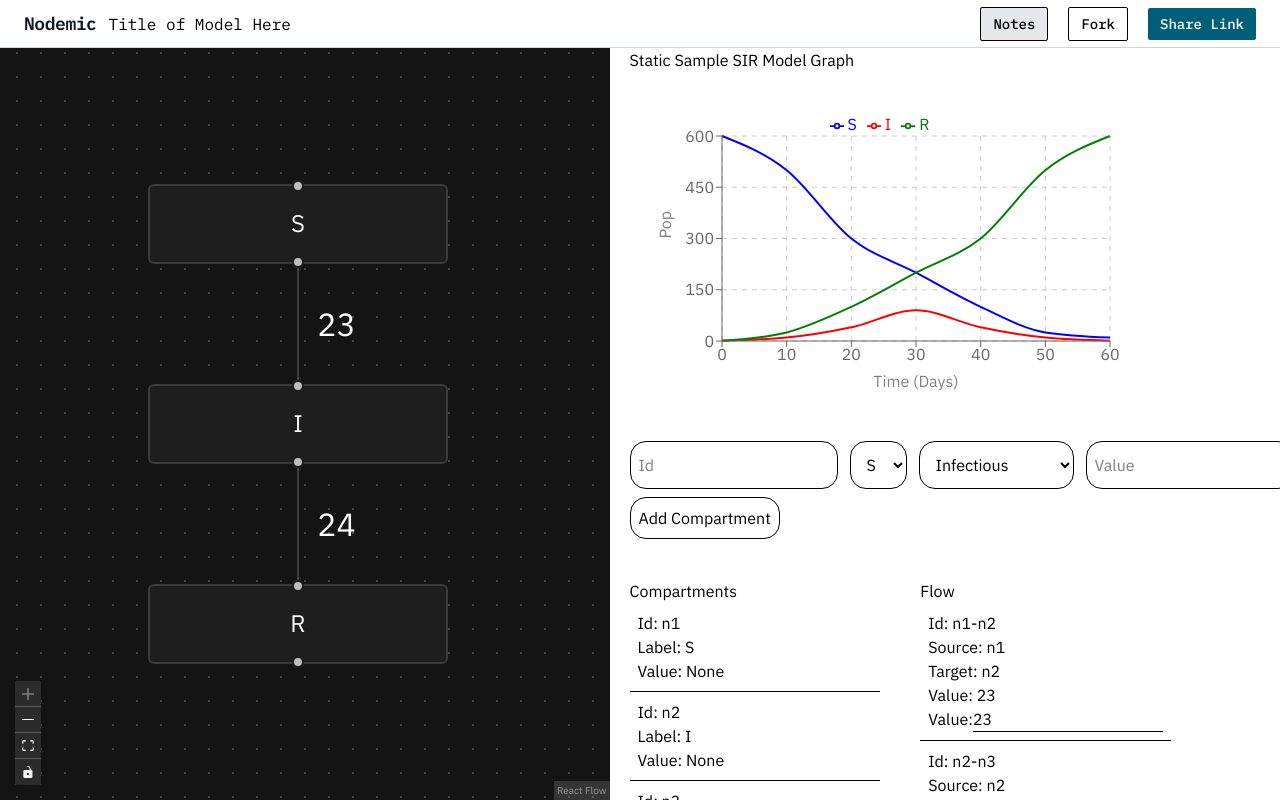
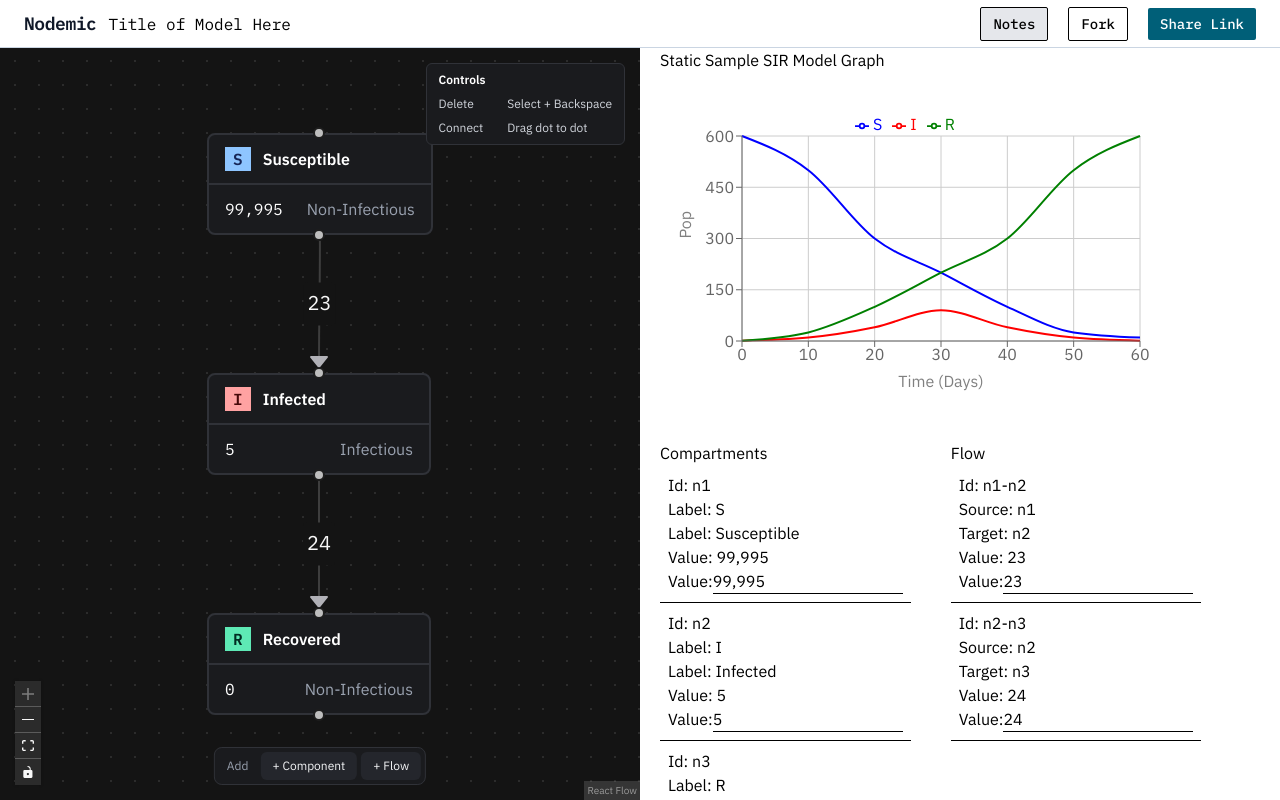
Before and after one commit to evaxliu/nodemic, a Next.js app: page /model in a window 1280 px wide. Built offline with nearby package versions, Linux system fonts and the light colour scheme.

Commit message:
Created custom component (node) type. Flow (edge) UI/UX, Canvas and Graph UI improvements. Component form visibility toggler.

```diff
--- a/src/components/Canvas.tsx
+++ b/src/components/Canvas.tsx
@@ -16,30 +16,58 @@ import {
   getOutgoers,
   getConnectedEdges,
   OnNodesDelete,
+  MarkerType,
+  Panel,
 } from '@xyflow/react';
 import CustomEdge from './CustomEdge';
 import Graph from './Graph';
+import { Button } from '@base-ui/react';
+import CustomNode from './CustomNode';
 
 // type InfectiousNode = Node<{ number: number }, 'infectious'>;
 // type NonInfectiousNode = Node<{ number: number }, 'Non-infectious'>;
+
+const nodeTypes = {
+  'custom': CustomNode
+}
 
 const edgeTypes = {
   'custom': CustomEdge,
 };
 
 const initialNodes: Node[] = [
-  { id: 'n1', position: { x: 0, y: 0 }, data: { label: 'S' } },
-  { id: 'n2', position: { x: 0, y: 100 }, data: { label: 'I' } },
-  { id: 'n3', position: { x: 0, y: 200 }, data: { label: 'R' } }
+  { id: 'n1', position: { x: 0, y: 0 }, data: { name: 'Susceptible', symbol: "S", value: "99,995", infectious: false }, type: 'custom' },
+  { id: 'n2', position: { x: 0, y: 120 }, data: { name: 'Infected', symbol: "I", value: "5", infectious: true }, type: 'custom' },
+  { id: 'n3', position: { x: 0, y: 240 }, data: { name: 'Recovered', symbol: "R", value: "0", infectious: false }, type: 'custom' }
 ];
 const initialEdges: Edge[] = [
-  { id: 'n1-n2', source: 'n1', target: 'n2', data: { value: "23" }, type: 'custom', },
-  { id: 'n2-n3', source: 'n2', target: 'n3', data: { value: "24" }, type: 'custom', }
+  { id: 'n1-n2', source: 'n1', target: 'n2', data: { value: "23" }, type: 'custom',
+    markerEnd: {
+      type: MarkerType.ArrowClosed,
+      width: 20,
+      height: 20,
+    },
+  },
+  { id: 'n2-n3', source: 'n2', target: 'n3', data: { value: "24" }, type: 'custom',
+    markerEnd: {
+      type: MarkerType.ArrowClosed,
+      width: 20,
+      height: 20,
+    },
+  }
 ];
+
+const toolbarButton =
+  'cursor-pointer rounded-md bg-[#24262c] px-3 py-1.5 hover:bg-[#30333b]';
 
 export default function Canvas() {
   const [nodes, setNodes, onNodesChange] = useNodesState(initialNodes);
   const [edges, setEdges, onEdgesChange] = useEdgesState(initialEdges);
+  const [showModal, setShowModal] = useState<boolean>(false);
+
+  function toggleModal() {
+    setShowModal(!showModal);
+  }
 
   function createNewNode(e: React.FormEvent<HTMLFormElement>) {
     // Prevent the browser from reloading the page
@@ -99,6 +127,7 @@ export default function Canvas() {
         <ReactFlow
           nodes={nodes}
           edges={edges}
+          nodeTypes={nodeTypes}
           edgeTypes={edgeTypes}
           onNodesChange={onNodesChange}
           onEdgesChange={onEdgesChange}
@@ -108,11 +137,30 @@ export default function Canvas() {
           colorMode="dark"
         >
           <Controls />
-          <Background variant={BackgroundVariant.Dots} gap={12} size={1} />
+          <Background variant={BackgroundVariant.Cross} gap={12} size={1} />
+          <Panel
+            position="bottom-center"
+            className='flex items-center gap-1 rounded-lg border border-[#303238] bg-[#1a1b1e] p-1 text-xs text-gray-100'
+          >
+            <p className='select-none px-2 text-gray-400'>Add</p>
+            <Button className={toolbarButton} onClick={toggleModal}>+ Component</Button>
+            <Button className={toolbarButton}>+ Flow</Button>
+          </Panel>
+          <Panel
+            position='top-right'
+            className='grid select-none grid-cols-[auto_auto] gap-x-6 gap-y-2 rounded-md border border-[#303238] bg-[#1a1b1e] px-3 py-2 text-xs text-gray-300'
+          >
+            <p className='col-span-2 font-semibold text-white'>Controls</p>
+            <p>Delete</p>
+            <p>Select + Backspace</p>
+            <p>Connect</p>
+            <p>Drag dot to dot</p>
+          </Panel>
         </ReactFlow>
       </div>
       <div className='flex flex-col grow items-start overflow-y-auto'>
         <Graph nodes={nodes} edges={edges} />
+        <div className={showModal ? '' : 'hidden'}>
           <form onSubmit={createNewNode} className='flex flex-col items-start gap-2 m-5'>
             <div className='flex gap-3'>
               <input name="Id" className='border p-2 rounded-2xl' required placeholder='Id' />
@@ -129,14 +177,23 @@ export default function Canvas() {
             </div>
             <button type="submit" className='select-none cursor-pointer border p-2 rounded-2xl'>Add Compartment</button>
           </form>
+        </div>
         <div className='grid grid-cols-2'>
           <div className='m-5'>
             <p>Compartments</p>
             {nodes.map((node) =>
               <div key={node.id} className='border-b p-2'>
                 <p>Id: {node.id}</p>
-                <p>Label: {typeof node.data.label === 'string' ? node.data.label : 'None'}</p>
+                <p>Label: {typeof node.data.symbol === 'string' ? node.data.symbol : 'None'}</p>
+                <p>Label: {typeof node.data.name === 'string' ? node.data.name : 'None'}</p>
                 <p>Value: {typeof node.data.value === 'string' ? node.data.value : 'None'}</p>
+                Value:
+                <input
+                  name="Value"
+                  value={typeof node.data?.value === 'string' ? node.data.value : 'None'}
+                  className='border-b'
+                  onChange={e => onEdgeValueChange(node.id, e)}
+                />
               </div>
             )}
           </div>
--- a/src/components/CustomEdge.tsx
+++ b/src/components/CustomEdge.tsx
@@ -1,6 +1,6 @@
-import { getStraightPath, BaseEdge, type EdgeProps, type Edge, EdgeLabelRenderer } from '@xyflow/react';
+import { BaseEdge, type EdgeProps, type Edge, EdgeText, getBezierPath } from '@xyflow/react';
 
-type CustomEdge = Edge<{ value: number }, 'custom'>;
+type CustomEdge = Edge<{ value: string }, 'custom'>;
 
 export default function CustomEdge({
   id,
@@ -8,25 +8,44 @@ export default function CustomEdge({
   sourceY,
   targetX,
   targetY,
-  data
+  data,
+  selected,
+  markerEnd
 }: EdgeProps<CustomEdge>) {
-  const [edgePath, labelX, labelY] = getStraightPath({ sourceX, sourceY, targetX, targetY });
+  const [edgePath, labelX, labelY] = getBezierPath({ sourceX, sourceY, targetX, targetY });
+  const activeMarkerEnd = selected ? 'url(#selected-marker)' : markerEnd;
 
   return (
     <>
-      <BaseEdge id={id} path={edgePath} />
-      <EdgeLabelRenderer>
-        <p
-          style={{
-            position: 'absolute',
-            transform: `translate(50%, -50%) translate(${labelX}px,${labelY}px)`,
-            pointerEvents: 'all',
-          }}
-          className="nodrag nopan text-white"
-        >
-          {data?.value}
-        </p>
-      </EdgeLabelRenderer>
+      <svg style={{ position: 'absolute', top: 0, left: 0 }}>
+        <defs>
+          <marker
+            className="react-flow__arrowhead"
+            id="selected-marker"
+            markerWidth="20"
+            markerHeight="20"
+            viewBox="-10 -10 20 20"
+            markerUnits="userSpaceOnUse"
+            orient="auto-start-reverse"
+            refX="0"
+            refY="0"
+          >
+            <polyline
+              className="arrowclosed"
+              style={{
+                strokeWidth: 1,
+                stroke: '#FFCC00',
+                fill: '#FFCC00',
+              }}
+              strokeLinecap="round"
+              strokeLinejoin="round"
+              points="-5,-4 0,0 -5,4 -5,-4"
+            />
+          </marker>
+        </defs>
+      </svg>
+      <BaseEdge id={id} path={edgePath} markerEnd={activeMarkerEnd} label={data?.value} />
+      <EdgeText x={labelX} y={labelY} label={data?.value} />
     </>
   );
 }
--- /dev/null
+++ b/src/components/CustomNode.tsx
@@ -0,0 +1,47 @@
+import { Handle, Node, NodeProps, Position } from '@xyflow/react';
+import { useCallback } from 'react';
+
+type CustomNode = Node<{ name: string, symbol: string, value: number, infectious: boolean }, 'custom'>;
+
+const badgeColors: Record<string, string> = {
+  S: 'bg-blue-300 text-blue-950',
+  I: 'bg-red-300 text-red-950',
+  R: 'bg-emerald-300 text-emerald-950',
+};
+
+export default function CustomNode({ data, isConnectable, selected } : NodeProps<CustomNode>) {
+  const stateClasses = selected
+    ? 'border-[#A47DAB]'
+    : 'border-[#303238] hover:border-[#7a7d86] in-focus:border-[#5f6470]';
+  const badgeColor = badgeColors[data?.symbol] ?? 'bg-gray-300 text-gray-950';
+  // const onChange = useCallback((evt) => {
+  //   console.log(evt.target.value);
+  // }, []);
+
+  return (
+    <div className={`min-w-28 rounded-sm border bg-[#1a1b1e] text-left text-[8px] text-white ${stateClasses}`}>
+      <Handle
+        type="target"
+        position={Position.Top}
+        onConnect={(params) => console.log('handle onConnect', params)}
+        isConnectable={isConnectable}
+      />
+      <div className='flex items-center gap-1.5 px-2 py-1.5'>
+        <p className={`px-1 font-mono font-semibold ${badgeColor}`}>{data?.symbol}</p>
+        <p className='font-semibold'>{data?.name}</p>
+      </div>
+      <div className='flex items-center justify-between gap-3 border-t border-[#303238] px-2 py-1.5'>
+        <p className='font-mono'>{data?.value}</p>
+        <p className='text-gray-400'>{data?.infectious ? "Infectious" : "Non-Infectious"}</p>
+      </div>
+      <Handle type="source" position={Position.Bottom} isConnectable={isConnectable} />
+    </div>
+    // <div className="text-updater-node">
+
+    //   <div>
+    //     <label htmlFor="text">Text:</label>
+    //     {/* <input id="text" name="text" onChange={onChange} className="nodrag" /> */}
+    //   </div>
+    // </div>
+  );
+}
--- a/src/components/Graph.tsx
+++ b/src/components/Graph.tsx
@@ -35,10 +35,10 @@ export default function Graph({nodes, edges} : Props) {
           top: 20,
           right: 20,
           bottom: 30,
-          left: 30,
+          left: 20,
         }}
       >
-        <CartesianGrid strokeDasharray="5 5" />
+        <CartesianGrid />
         <Line type="monotone" dataKey="s" strokeWidth={2} name="S" stroke='blue' dot={false}/>
         <Line type="monotone" dataKey="i" strokeWidth={2} name="I" stroke='red' dot={false}/>
         <Line type="monotone" dataKey="r" strokeWidth={2} name="R" stroke='green' dot={false}/>
```
Lines whose indentation alone changed are shown as unchanged.
